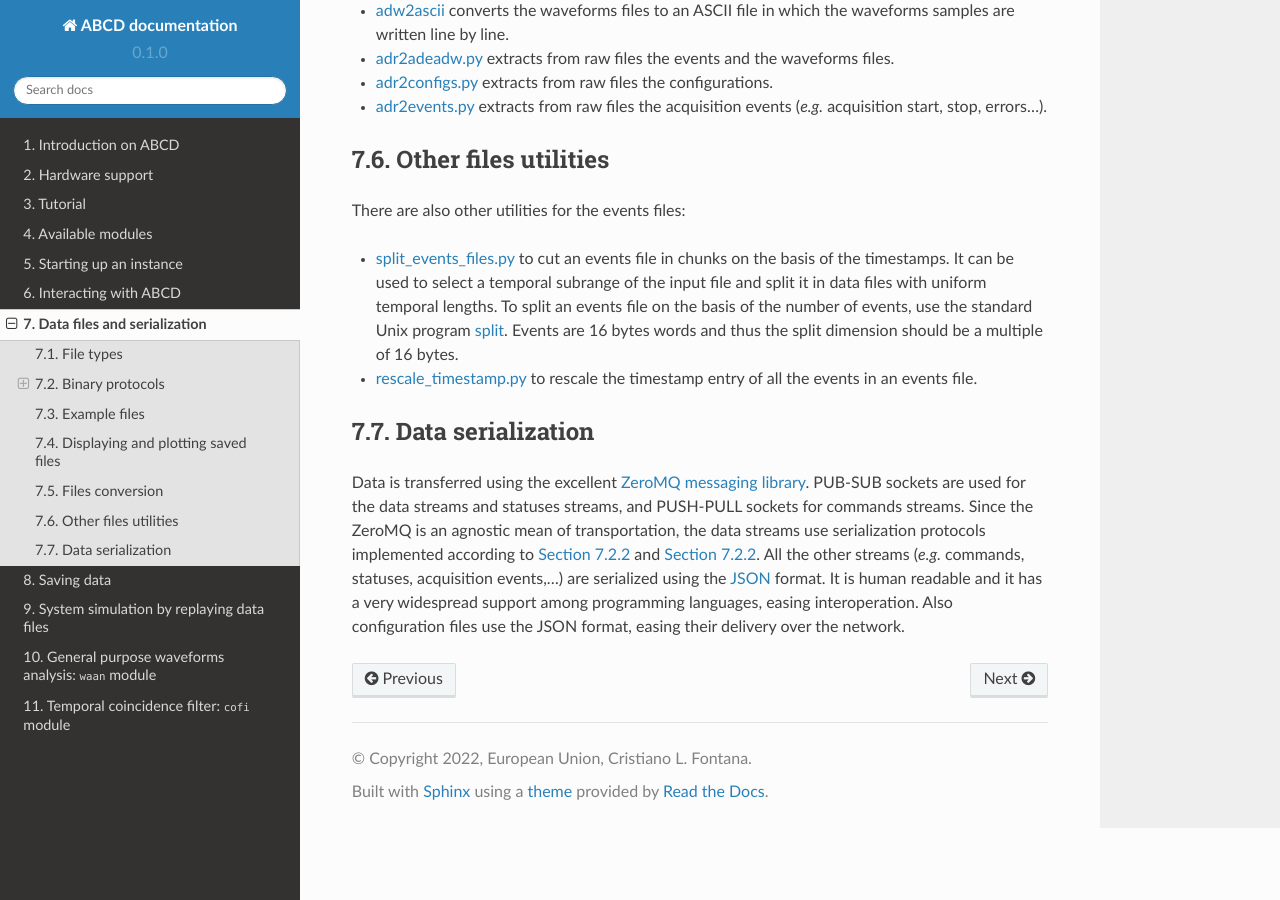
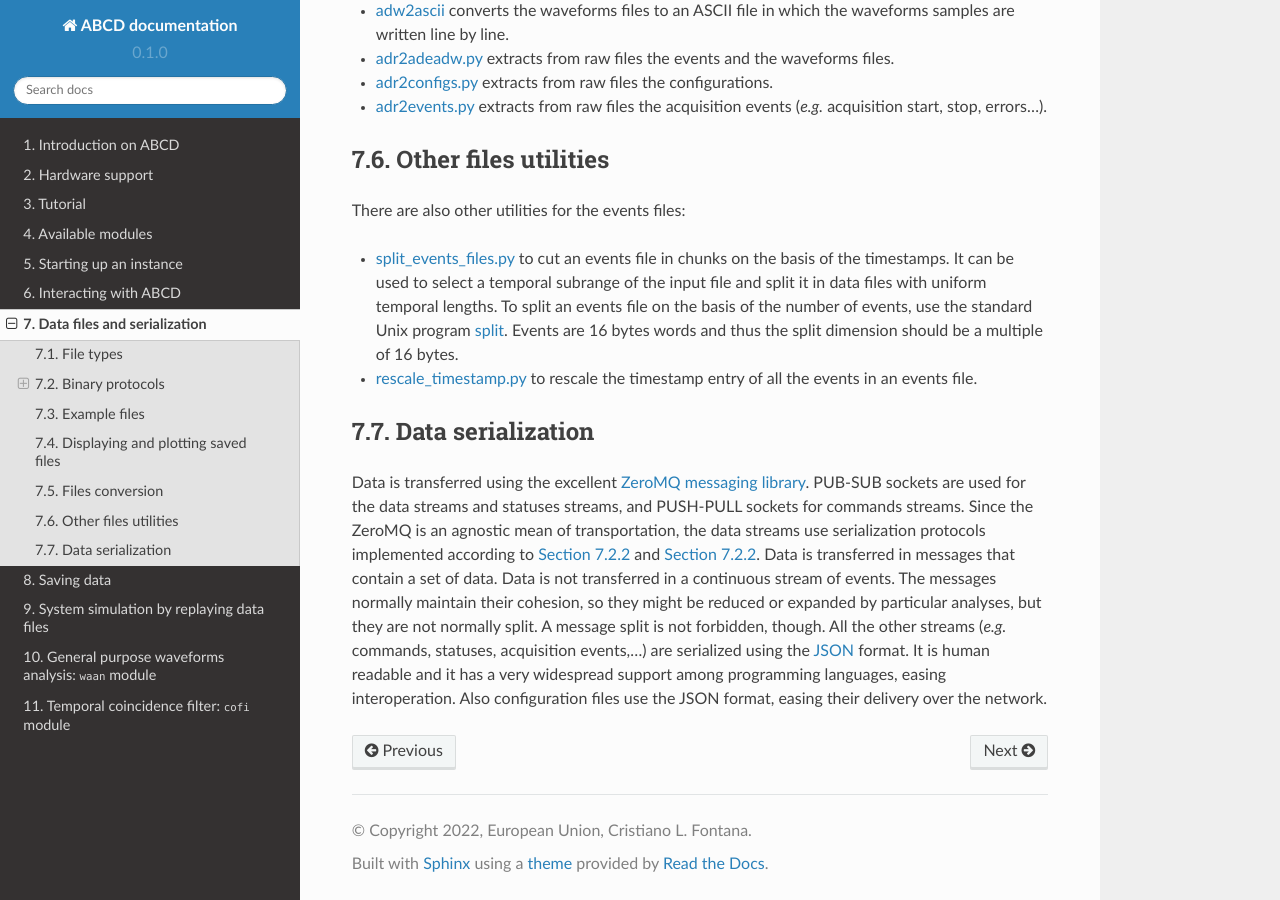
Before and after one commit to cl-fontana/abcd-docs, a Sphinx documentation site: the page built from docs/source/data_files.rst, in a window 1280 px wide and 900 px high, scrolled down 4550 px. Built offline with Sphinx 7.4.7 and the Read the Docs theme 2.0.0, drawn with Linux system fonts in a browser that asks for light colours.

Commit message:
Added message explanation

```diff
--- a/docs/source/data_files.rst
+++ b/docs/source/data_files.rst
@@ -202,6 +202,10 @@ Data serialization
 Data is transferred using the excellent `ZeroMQ messaging library <http://zeromq.org/>`_.
 PUB-SUB sockets are used for the data streams and statuses streams, and PUSH-PULL sockets for commands streams.
 Since the ZeroMQ is an agnostic mean of transportation, the data streams use serialization protocols implemented according to :numref:`sec-binary-protocol-events` and :numref:`sec-binary-protocol-events`.
+Data is transferred in messages that contain a set of data.
+Data is not transferred in a continuous stream of events.
+The messages normally maintain their cohesion, so they might be reduced or expanded by particular analyses, but they are not normally split.
+A message split is not forbidden, though.
 All the other streams (*e.g.* commands, statuses, acquisition events,...) are serialized using the `JSON <http://www.json.org/>`_ format.
 It is human readable and it has a very widespread support among programming languages, easing interoperation.
 Also configuration files use the JSON format, easing their delivery over the network.
```
